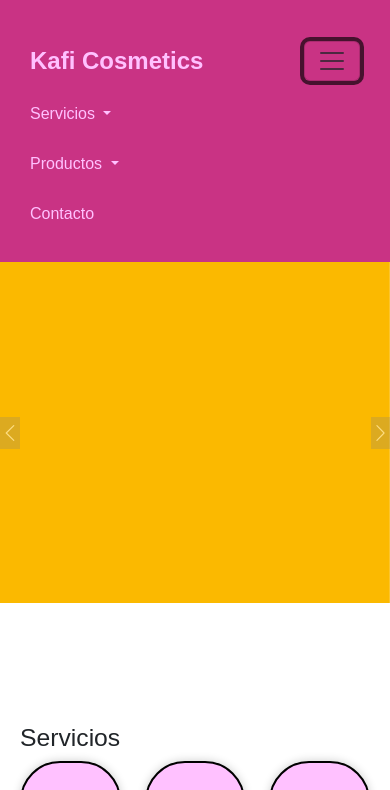
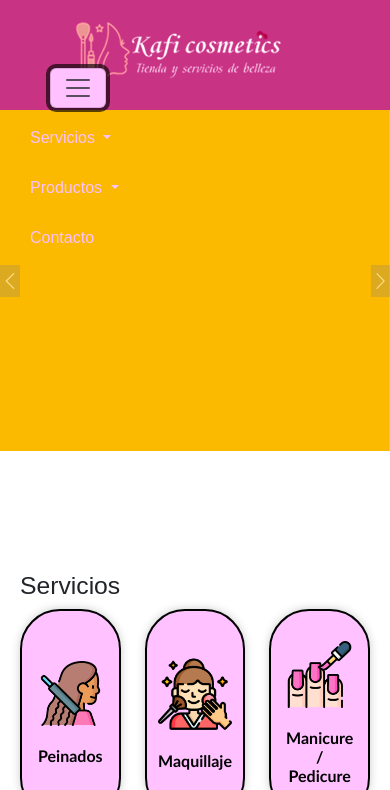
Before and after one commit to CodeGeekR/landing-page-cosmetics, a plain HTML site: page index.html in a window 390 px wide. Both pictures are taken after a click on the button "Toggle navigation". Shown: the top 790 px of the page. Drawn offline with nearby package versions, Linux system fonts and the light colour scheme.

Commit message:
add sticker a header + logo

```diff
--- a/css/styles.css
+++ b/css/styles.css
@@ -29,12 +29,25 @@ body {
 header {
   background-color: var(--color-primary);
   padding: 10px;
+  height: 90px; /* Ajusta esto al tamaño que prefieras */
+  display: flex;
+  align-items: center;
+  justify-content: center;
+}
+
+@media (max-width: 992px) {
+  header {
+    display:block;
+    padding: 10px;
+    height: 110px;
+  }
 }
 
 .navbar {
   display: flex;
   justify-content: space-between;
   align-items: center;
+  width: 100%;
 }
 
 .navbar-brand {
@@ -42,11 +55,64 @@ header {
   font-size: 24px;
   font-weight: bold;
   text-decoration: none;
+  display: flex;
+  align-items: center;
+  padding: 0;
+  margin: 0;
+  margin-left: 160px;
+}
+
+@media (max-width: 992px) {
+  .navbar-brand {
+    margin-left: 20px;
+    margin-top: -30px;
+  }
+}
+
+.navbar-brand img {
+  max-height: 100%;
+  object-fit: contain;
+  margin: 0;
 }
 
 .navbar-nav {
   list-style: none;
   display: flex;
+}
+
+.navbar-nav .nav-link {
+  color: var(--color-secondary) !important; /* Cambia esto al color que prefieras */
+}
+
+.navbar-nav .nav-link:hover {
+  color: var(--color-tertiary) !important; /* Cambia esto al color que prefieras */
+}
+
+.navbar-nav .dropdown-menu .dropdown-item {
+  color: var(--color-secondary) !important; /* Cambia esto al color que prefieras */
+}
+
+.navbar-nav .dropdown-menu .dropdown-item:hover {
+  color: var(--color-primary) !important; /* Cambia esto al color que prefieras */
+}
+
+.navbar-nav .dropdown-menu .dropdown-item:active {
+  background-color: #ffffff !important; /* Cambia esto al color que prefieras */
+}
+
+.navbar-toggler {
+  background-color: var(--color-secondary);
+}
+
+@media (max-width: 992px) {
+  .navbar-toggler {
+    margin-left: 20px;
+    margin-top: -20px;
+  }
+}
+
+.navbar-toggler-collapse {
+  background-color: var(--color-primary);
 }
 
 .nav-item {
@@ -494,3 +560,66 @@ footer {
   color: var(--color-tertiary); /* Cambia el color del enlace al pasar el mouse */
   background-size: 100% 2px; /* Al pasar el mouse, la línea se expande para tener el mismo ancho que el texto */
 }
+
+/* Estilos para nav SELECT BOTON SERVICIOS Y PRODUCTOS */
+
+/* #select-button {
+  background-color: var(--color-primary);
+}
+
+#select-button .wrapper {
+  --font-color-dark: #fefefe;
+  --font-color-light: #111;
+  --bg-color: #111;
+  --main-color: #fefefe;
+  position: relative;
+  width: 300px;
+  height: 45px;
+  background-color: var(--color-primary);
+  border: 2px solid var(--color-secondary);
+  border-radius: 34px;
+  display: flex;
+  flex-direction: row;
+  box-shadow: 4px 4px var(--color-secondary);
+}
+
+#select-button .option {
+  width: 146px;
+  height: 37px;
+  position: relative;
+  top: 2px;
+  left: 2px;
+}
+
+#select-button .input {
+  width: 100%;
+  height: 100%;
+  position: absolute;
+  left: 0;
+  top: 0;
+  appearance: none;
+  cursor: pointer;
+}
+
+#select-button .btn {
+  width: 100%;
+  height: 100%;
+  background-color: var(--color-primary);
+  border-radius: 50px;
+  display: flex;
+  justify-content: center;
+  align-items: center;
+}
+
+#select-button .span {
+  color: var(--color-secondary);
+  text-decoration: none;
+}
+
+#select-button .input:checked + .btn {
+  background-color: var(--color-secondary);
+}
+
+#select-button .input:checked + .btn .span {
+  color: var(--color-primary);
+} */
--- a/index.html
+++ b/index.html
@@ -31,16 +31,18 @@
 </head>
 
 <body>
-  <header class="header navbar-area mb-0 pb-0">
+  <header class="header navbar-area sticky-top mb-0 pb-0">
     <!-- Navbar -->
     <nav class="navbar navbar-expand-lg navbar-light">
-      <div class="container">
-        <a class="navbar-brand" href="#">Kafi Cosmetics</a>
+      <div class="container justify-content-lg-center">
+        <a class="navbar-brand" href="#">
+          <img src="./img/logo/kf4.png" alt="logo Tienda de Belleza, cosmetologia, spa, bodas, fiestas">
+        </a>
         <button class="navbar-toggler" type="button" data-bs-toggle="collapse" data-bs-target="#navbarNav"
           aria-controls="navbarNav" aria-expanded="false" aria-label="Toggle navigation">
           <span class="navbar-toggler-icon"></span>
         </button>
-        <div class="collapse navbar-collapse" id="navbarNav">
+        <div class="collapse navbar-collapse justify-content-lg-center" id="navbarNav">
           <ul class="navbar-nav">
             <li class="nav-item dropdown">
               <a class="nav-link dropdown-toggle" role="button" data-bs-toggle="dropdown" aria-expanded="false">
@@ -111,6 +113,30 @@
       </div>
     </section>
     <!-- END Carousel Banner Home -->
+
+    <!-- Sección de select button css (Sera un nav fijo con servicios y productos) -->
+    <!-- <section id="select-button" class="mt-0 pt-0 d-flex justify-content-center align-items-center vh-30">
+      <div class="container">
+        <div class="row justify-content-center">
+          <div class="col-12 d-flex justify-content-center">
+            <div class="wrapper">
+              <div class="option">
+                <input checked="" value="services-btn" name="btn" type="radio" class="input">
+                <div class="btn">
+                  <span class="span">Servicios</span>
+                </div>
+              </div>
+              <div class="option">
+                <input value="products-btn" name="btn" type="radio" class="input">
+                <div class="btn">
+                  <span class="span">Productos</span>
+                </div>
+              </div>
+            </div>
+          </div>
+        </div>
+      </div>
+    </section> -->
 
     <!-- Sección Card con stylo domino de servicios -->
     <section id="servicios" class="mt-0 pt-0">
@@ -322,7 +348,7 @@
 
 
     <!-- Sección de contacto -->
-    <section id="contacto" class="mt-0 pt-0">
+    <section id="productos" class="mt-0 pt-0">
       <div class="container form-card1">
         <div class="form-card2">
           <form class="form">
```
Also changed, not shown: img/logo/Kafi_cosmetics logo.png (added), img/logo/kf4.png (added).
